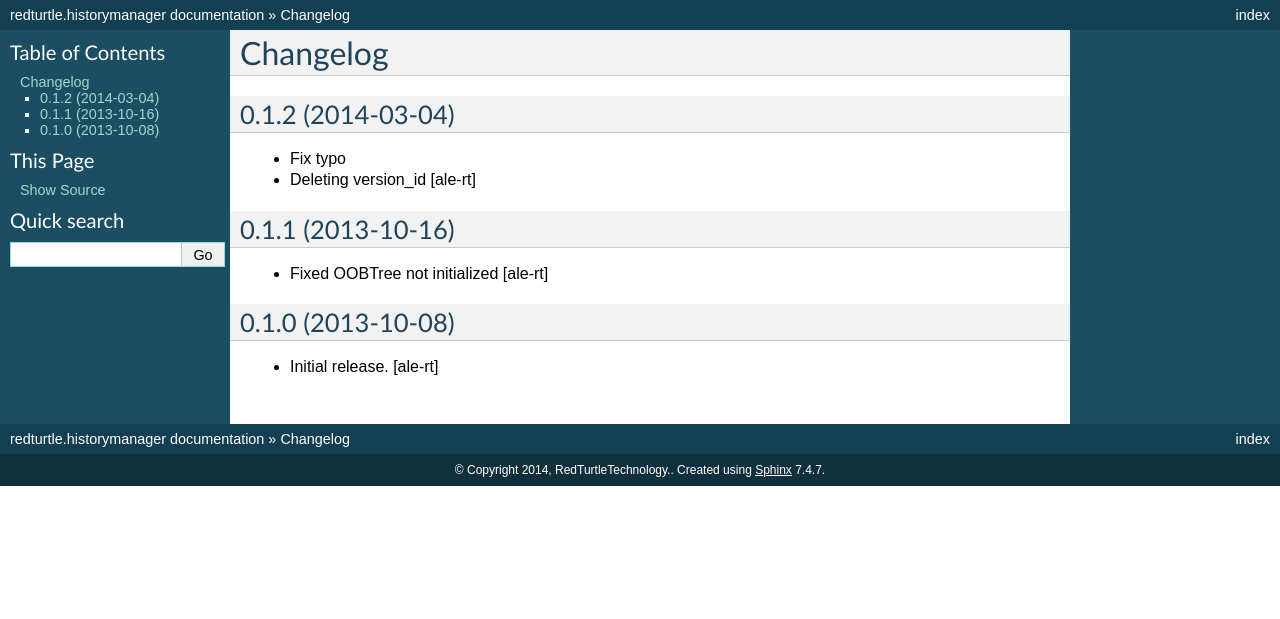
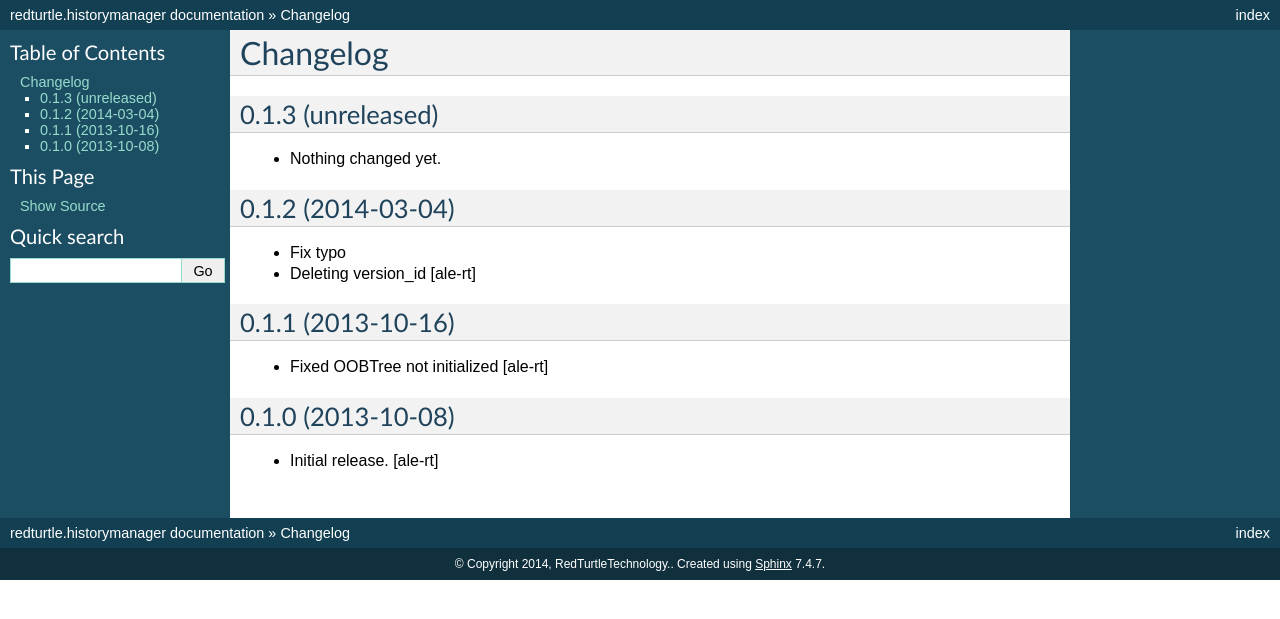
Before and after one commit to RedTurtle/redturtle.historymanager, a Sphinx documentation site: the page built from docs/CHANGELOG.rst, in a window 1280 px wide. Shown: the top 619 px of the page. Built offline with Sphinx 7.4.7, drawn with Linux system fonts in a browser that asks for light colours.

Commit message:
Back to development: 0.1.3

```diff
--- a/docs/CHANGELOG.rst
+++ b/docs/CHANGELOG.rst
@@ -1,5 +1,11 @@
 Changelog
 =========
+
+
+0.1.3 (unreleased)
+------------------
+
+- Nothing changed yet.
 
 
 0.1.2 (2014-03-04)
--- a/setup.py
+++ b/setup.py
@@ -16,7 +16,7 @@ long_description = \
 
 setup(
     name='redturtle.historymanager',
-    version='0.1.2',
+    version='0.1.3.dev0',
     description="RedTurtle History Manager",
     long_description=long_description,
     # Get more from http://pypi.python.org/pypi?%3Aaction=list_classifiers
```
